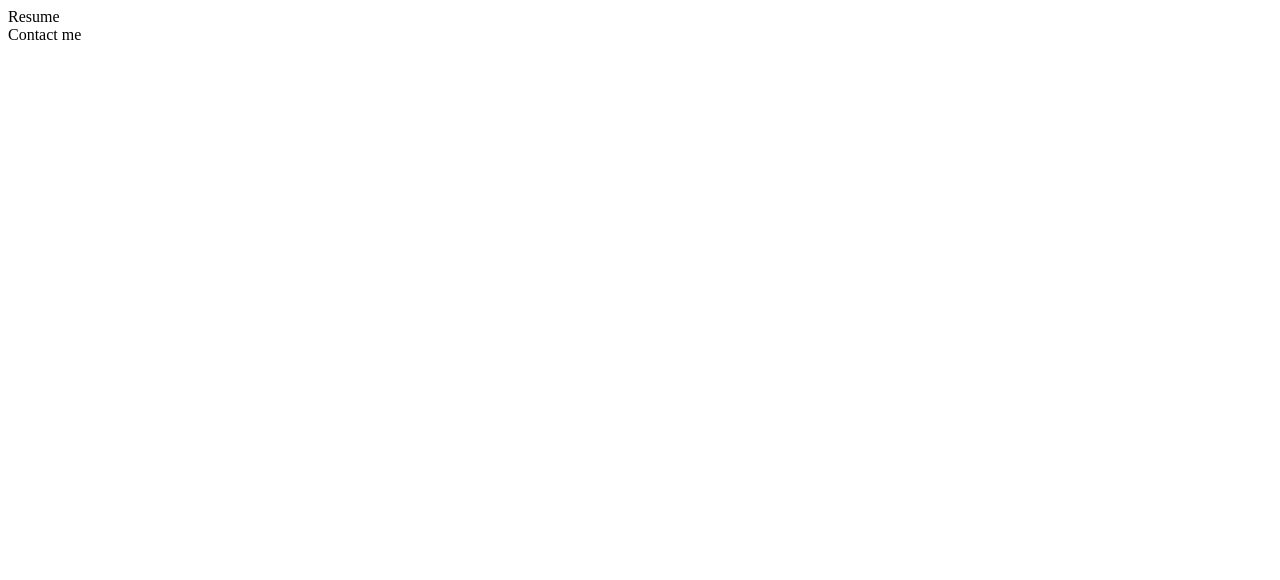
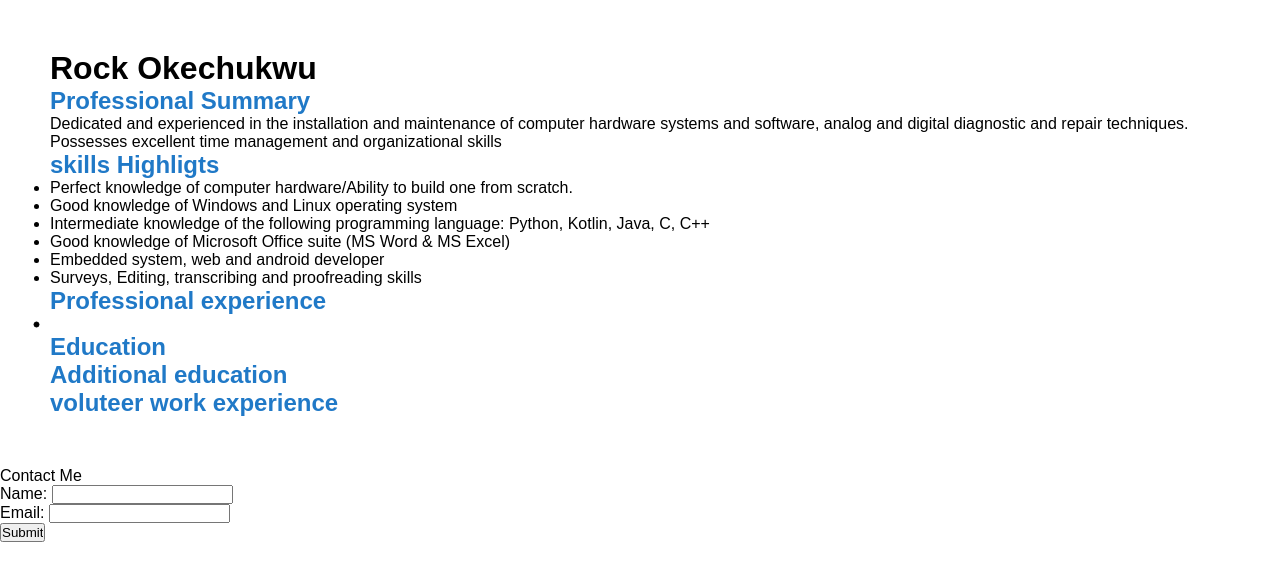
Before and after one commit to rock16/hngi8_stage2_backendtask, a plain HTML site: page template/index.html in a window 1280 px wide. Drawn offline with Linux system fonts and the light colour scheme.

Commit message:
commit changes

```diff
--- a/template/index.html
+++ b/template/index.html
@@ -4,9 +4,64 @@
     <meta charset="UTF-8">
     <meta name="viewport" content="width=device-width, initial-scale=1.0">
     <title>Document</title>
+    <link rel="stylesheet" href="style.css">
 </head>
 <body>
-    <div>Resume</div>
-    <div>Contact me</div>
+    <div class="box">
+        <div id="resume">
+            <h1>Rock Okechukwu</h1>
+            <div class="section">
+                <h2>Professional Summary</h2>
+                <p>Dedicated and experienced in the installation and maintenance of computer hardware systems and software, analog and
+                    digital diagnostic and repair techniques. Possesses excellent time management and organizational skills
+                </p>
+            </div>
+
+            <div class="section">
+                <h2>skills Highligts</h2>
+                <ul>
+                    <li>Perfect knowledge of computer hardware/Ability to build one from scratch.</li>
+                    <li>Good knowledge of Windows and Linux operating system</li>
+                    <li>Intermediate knowledge of the following programming language: Python, Kotlin, Java, C, C++</li>
+                    <li>Good knowledge of Microsoft Office suite (MS Word & MS Excel)</li>
+                    <li>Embedded system, web and android developer</li>
+                    <li>Surveys, Editing, transcribing and proofreading skills</li>
+                </ul>
+            </div>
+
+            <div class="section">
+                <h2>Professional experience</h2>
+                <ul>
+                    <li>
+                        <div class="heading"></div>
+                        <ul>
+                            <li></li>
+                        </ul>
+                    </li>
+                </ul>
+            </div>
+
+            <div class="section">
+                <h2>Education</h2>
+            </div>
+
+            <div class="section">
+                <h2>Additional education</h2>
+            </div>
+
+            <div class="section"><h2>
+                voluteer work experience
+            </h2></div>
+
+        </div>
+    </div>
+    <div>
+        <div>Contact Me</div>
+        <form action="/upload" method="post" enctype="multipart/form-data">
+            Name: <input type="text" name="name"><br>
+            Email: <input type="email" name="email"><br>
+            <input type="submit" value="Submit">
+        </form>
+    </div>
 </body>
 </html>
--- /dev/null
+++ b/template/style.css
@@ -0,0 +1,24 @@
+*,
+::after,
+::before {
+  box-sizing: border-box;
+  padding: 0;
+  margin: 0;
+}
+
+body {
+  font-family: "Montserrat", sans-serif;
+}
+
+a {
+  cursor: pointer;
+  text-decoration: none;
+}
+
+.box {
+  margin: 50px;
+}
+
+h2 {
+  color: #2079c7;
+}
```
Also changed, not shown: 3 other files.
